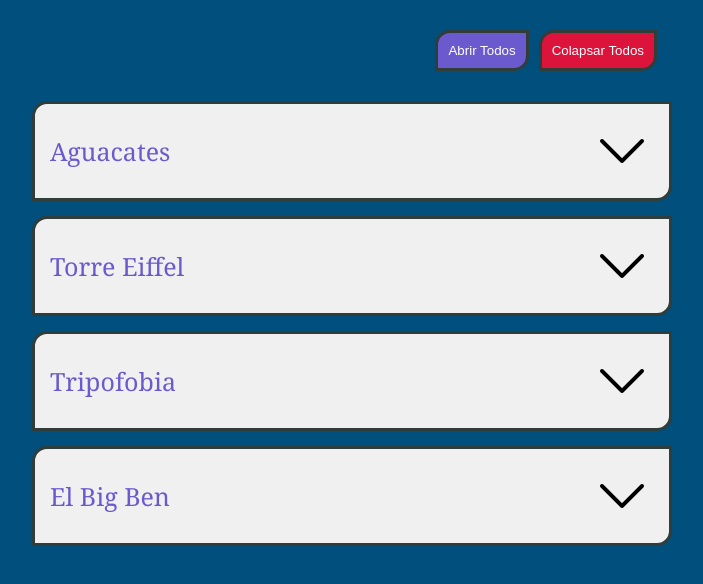
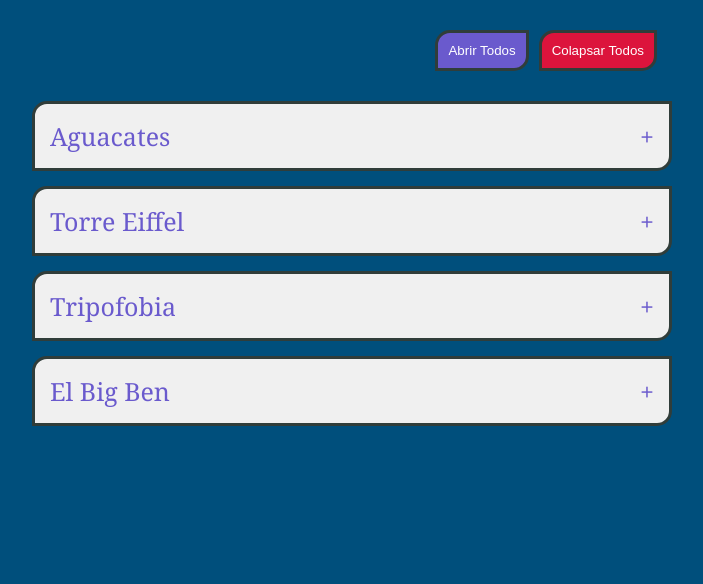
Before and after one commit to InspiringsCR/Personal-Projects, a website built with webpack: page Accordion2.0/src/index.html in a window 1280 px wide. Shown: the whole page, without its empty margins (288-991 px from the left). Built offline with nearby package versions, Linux system fonts and the light colour scheme.

Commit message:
Update Accordion with JS & Sass

```diff
--- a/Accordion2.0/src/index.html
+++ b/Accordion2.0/src/index.html
@@ -13,8 +13,9 @@
     </div>
 
     <div class="accordion">
-      <div class="accordion-title">Aguacates
-        <img src="images/down-arrow.png" alt="Arrow Down" class="accordion-arrow">
+      <div class="accordion-title" onclick="toggleAccordion(1)">
+        Aguacates
+        <span class="accordion-icon">+</span>
       </div>
       <div class="accordion-body collapsed">
         Los aguacates son una fruta, no una verdura. Técnicamente se consideran una baya de una sola semilla, lo creas o no.
@@ -22,8 +23,9 @@
     </div>
 
     <div class="accordion">
-      <div class="accordion-title">Torre Eiffel
-        <img src="images/down-arrow.png" alt="Arrow Down" class="accordion-arrow">
+      <div class="accordion-title" onclick="toggleAccordion(2)">
+        Torre Eiffel
+        <span class="accordion-icon">+</span>
       </div>
       <div class="accordion-body collapsed">
         La Torre Eiffel puede ser 15 cm más alta durante el verano. Todo tiene una explicación, se debe a la expansión térmica que significa que el hierro se calienta, las partículas ganan energía cinética y ocupan más espacio.
@@ -31,8 +33,9 @@
     </div>
 
     <div class="accordion">
-      <div class="accordion-title">Tripofobia
-        <img src="images/down-arrow.png" alt="Arrow Down" class="accordion-arrow">
+      <div class="accordion-title" onclick="toggleAccordion(3)">
+        Tripofobia
+        <span class="accordion-icon">+</span>
       </div>
       <div class="accordion-body collapsed">
         La tripofobia es el miedo a los agujeros muy juntos. O más específicamente, "una aversión a la vista de patrones irregulares o grupos de pequeños agujeros o protuberancias".
@@ -40,11 +43,12 @@
     </div>
 
     <div class="accordion">
-      <div class="accordion-title">El Big Ben
-        <img src="images/down-arrow.png" alt="Arrow Down" class="accordion-arrow">
+      <div class="accordion-title" onclick="toggleAccordion(4)">
+        El Big Ben
+        <span class="accordion-icon">+</span>
       </div>
       <div class="accordion-body collapsed">
-        El reloj del Big Ben se detuvo a las 22:07 horas del 27 de mayo de 2005, probablemente debido a una temperatura extremadamente alta de 31,8 grados centígrados.
+        Big Ben es el nombre con el que se conoce a la gran campana del reloj situado en el lado noroeste del Palacio de Westminster, la sede del Parlamento del Reino Unido, en Londres
       </div>
     </div>
 
--- a/Accordion2.0/src/styles/style.scss
+++ b/Accordion2.0/src/styles/style.scss
@@ -40,14 +40,6 @@
   display: none;
 }
 
-.accordion-arrow {
-  transition: transform 0.3s ease;
-}
-
-.accordion-arrow.rotated {
-  transform: rotate(180deg);
-}
-
 .buttons {
   margin: 15px 25%;
   display: flex;
```
Also changed, not shown: Accordion2.0/src/scripts/index.js (line endings or trailing spaces), Accordion2.0/src/styles/style.css, 1 other file.
